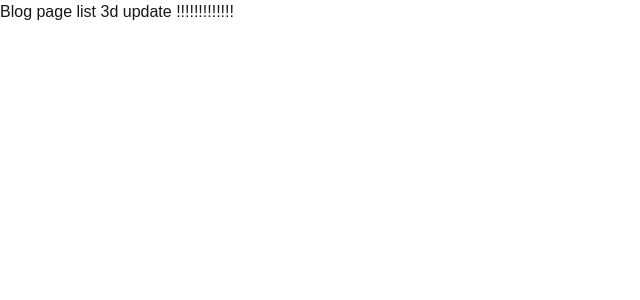
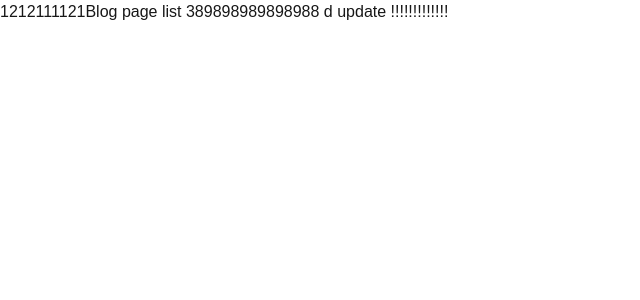
Before and after one commit to upiter-2005/ci-cd-project, a Next.js app: page /blog in a window 1280 px wide. Shown: the top 300 px of the page, without its empty margins (0-640 px from the left). Built offline with nearby package versions, Linux system fonts and the light colour scheme.

Commit message:
add numbers

```diff
--- a/app/blog/page.tsx
+++ b/app/blog/page.tsx
@@ -1,3 +1,3 @@
 export default function Blog(){
-  return(<h2>Blog page list 3d update !!!!!!!!!!!!!</h2>)
+  return(<h2>1212111121Blog page list 389898989898988 d update !!!!!!!!!!!!!</h2>)
 }
```
